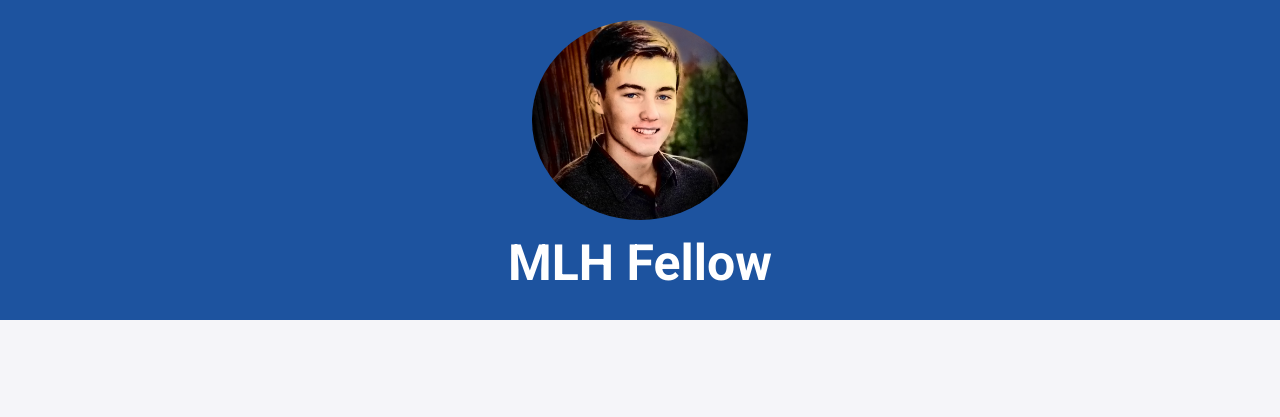
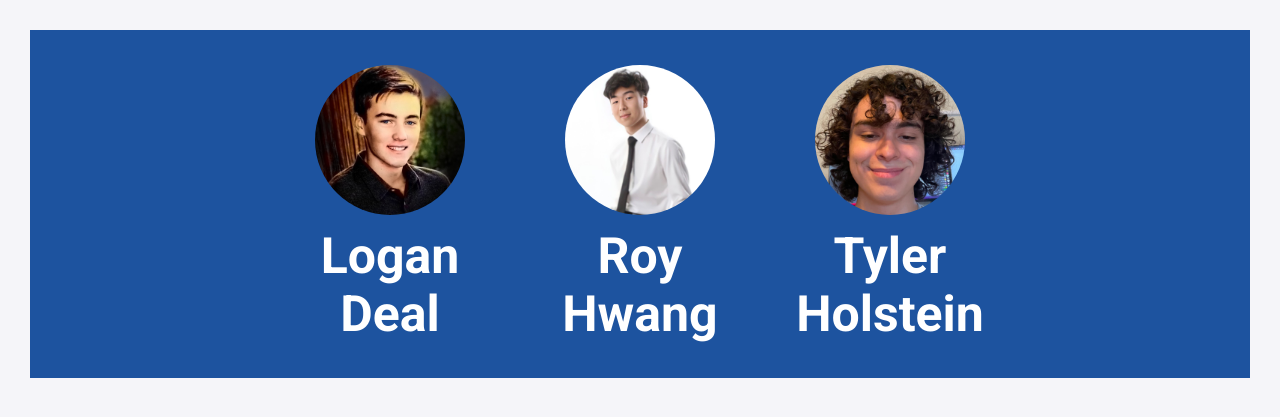
Before and after one commit to tdizzlefizzle1/tylerportfolio, a Flask app: page / in a window 1280 px wide. Shown: the part 70-487 px from the top of the page. Run offline with Flask 2, Linux system fonts and the light colour scheme.

Commit message:
Add foundation for each team member

```diff
--- a/app/__init__.py
+++ b/app/__init__.py
@@ -8,4 +8,4 @@ app = Flask(__name__)
 
 @app.route('/')
 def index():
-    return render_template('index.html', title="MLH Fellow", url=os.getenv("URL"))
+    return render_template('index.html', title="Picturesque", url=os.getenv("URL"))
--- a/app/static/styles/main.css
+++ b/app/static/styles/main.css
@@ -1,4 +1,11 @@
-p, h1, h2, h3, h4, h5, h6, button {
+p,
+h1,
+h2,
+h3,
+h4,
+h5,
+h6,
+button {
   font-family: "Roboto", serif;
 }
 
@@ -14,7 +21,7 @@ body {
 .nav-bar {
   width: 100%;
   display: inline-block;
-    background-color: #1C539F;
+  background-color: #1c539f;
   font-family: "Roboto", serif;
   font-weight: 700 !important;
   padding-top: 10px;
@@ -52,8 +59,8 @@ body {
 .profile {
   background-color: #1d539f !important;
   text-align: center;
-    height: 320px;
-    margin-bottom: 50px;
+  margin: 30px;
+  height: auto;
 }
 
 .profile h1 {
@@ -64,17 +71,32 @@ body {
 
 .profile img {
   border-radius: 50%;
-        max-width: 100%;
-        max-height: 100%;
+  max-width: 150px;
+  height: auto;
   margin-left: auto;
   margin-right: auto;
-        display: block;
-        padding: 20px;
+}
+
+.profile img:hover {
+  -webkit-transform: scale(1.05);
+  transform: scale(1.05);
 }
 
 .profile .profile-picture {
-    margin-bottom: 30px;
-    height: 200px;
+  margin: 10px;
+  height: auto;
+  display: inline-flex;
+  flex-wrap: wrap;
+  justify-content: center;
+}
+
+.profile .profile-picture .img-holder {
+  display: table-cell;
+  padding: 25px;
+  color: white;
+  font-size: 50px;
+  font-weight: 700;
+  width: 200px;
 }
 
 .banner {
@@ -84,8 +106,8 @@ body {
 }
 
 .banner .logo {
-    max-width:180px;
-    max-height:60px;
+  max-width: 180px;
+  max-height: 60px;
   width: auto;
   height: auto;
 }
--- a/app/templates/index.html
+++ b/app/templates/index.html
@@ -1,21 +1,24 @@
 <!DOCTYPE html>
 <html lang="en">
-
   <head>
     <!-- Required meta tags -->
-    <meta charset="utf-8">
-    <meta name="viewport" content="width=device-width, initial-scale=1, shrink-to-fit=no">
-    <meta property="og:title" content="Personal Portfolio">
-    <meta property="og:description" content="My Personal Portfolio">
-    <meta property="og:url" content="{{ url }}">
+    <meta charset="utf-8" />
+    <meta
+      name="viewport"
+      content="width=device-width, initial-scale=1, shrink-to-fit=no"
+    />
+    <meta property="og:title" content="Personal Portfolio" />
+    <meta property="og:description" content="My Personal Portfolio" />
+    <meta property="og:url" content="{{ url }}" />
 
-    <link rel="preconnect" href="https://fonts.gstatic.com">
+    <link rel="preconnect" href="https://fonts.gstatic.com" />
     <link
       href="https://fonts.googleapis.com/css2?family=Roboto:ital,wght@0,100;0,300;0,400;0,500;0,700;0,900;1,100;1,300;1,400;1,500;1,700;1,900&display=swap"
-        rel="stylesheet">
+      rel="stylesheet"
+    />
 
-    <link lang='sass' rel="stylesheet" href="./static/styles/main.css">
-    <link rel='icon' href='./static/img/favicon.ico' type='image/x-icon' />
+    <link lang="sass" rel="stylesheet" href="./static/styles/main.css" />
+    <link rel="icon" href="./static/img/favicon.ico" type="image/x-icon" />
     <title>{{ title }}</title>
   </head>
 
@@ -32,9 +35,22 @@
 
     <div class="profile">
       <div id="profile-picture" class="profile-picture">
-            <img src="./static/img/logo.jpg">
+        <div class="img-holder">
+          <img src="./static/img/logan.jpg" />
+          <br />
+          Logan Deal
         </div>
-        <h1>{{ title }}</h1>
+        <div class="img-holder">
+          <img src="./static/img/roy.jpeg" />
+          <br />
+          Roy Hwang
+        </div>
+        <div class="img-holder">
+          <img src="./static/img/tyler.jpg" />
+          <br />
+          Tyler Holstein
+        </div>
+      </div>
     </div>
   </body>
 </html>
```
Also changed, not shown: app/static/img/logan.jpg (added), app/static/img/logo.jpg (deleted), app/static/img/roy.jpeg (added), app/static/img/tyler.jpg (added). Lines whose indentation alone changed are shown as unchanged.
